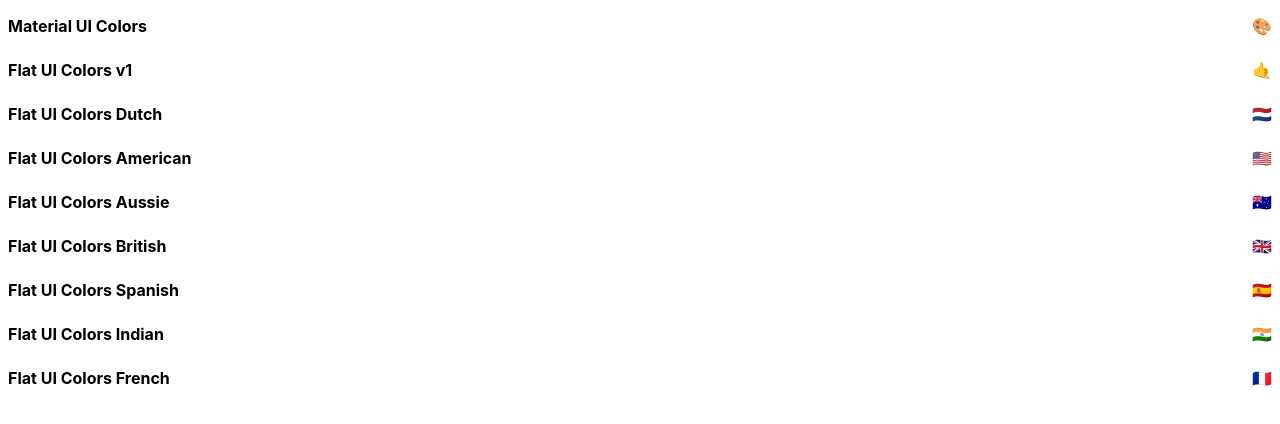
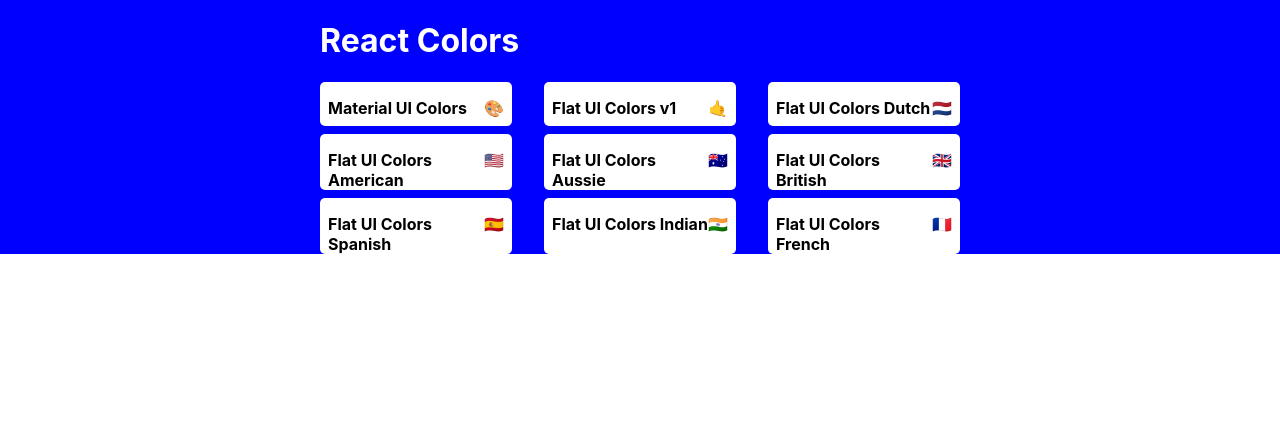
Before and after one commit to DecaFujita/colour-app, a React (Create React App) app: page / in a window 1280 px wide. Shown: the top 424 px of the page. Built offline with nearby package versions, Linux system fonts and the light colour scheme.

Commit message:
palette list

```diff
--- a/src/PaletteList.jsx
+++ b/src/PaletteList.jsx
@@ -1,18 +1,58 @@
 import React from 'react';
 import MiniPalette from './MiniPalette';
 import { Link } from 'react-router-dom';
+import { withStyles, withTheme } from '@material-ui/styles';
+
+const styles = {
+    root: {
+        backgroundColor: 'blue',
+        height: '100%',
+        display: 'flex',
+        alignItems: 'flex-start',
+        justifyContent: 'center'
+    },
+    container: {
+        width: '50%',
+        display: 'flex',
+        alignItems: 'flex-start',
+        flexDirection: 'column',
+        flexWrap: 'wrap'
+    },
+    nav: {
+        display: 'flex',
+        width: '100%',
+        justifyContent: 'space-between',
+        color: 'white'
+    },
+    palettes: {
+        boxSizing: 'border-box',
+        width: '100%',
+        display: 'grid',
+        gridTemplateColumns: 'repeat(3, 30%)',
+        gridGap: '5%'
+
+
+    }
+}
 
 class PaletteList extends React.Component {
     render() {
-        const { palettes } = this.props;
+        const { palettes, classes } = this.props;
         return (
-            <div>
-                {palettes.map(palette =>
-                    <MiniPalette  {...palette} />
-                )}
+            <div className={classes.root}>
+                <div className={classes.container}>
+                    <div className={classes.nav}>
+                        <h1>React Colors</h1>
+                    </div>
+                    <div className={classes.palettes}>
+                        {palettes.map(palette =>
+                            <MiniPalette  {...palette} />
+                        )}
+                    </div>
+                </div>
             </div>
         )
     }
 }
 
-export default PaletteList;
+export default withStyles(styles)(PaletteList);
```
